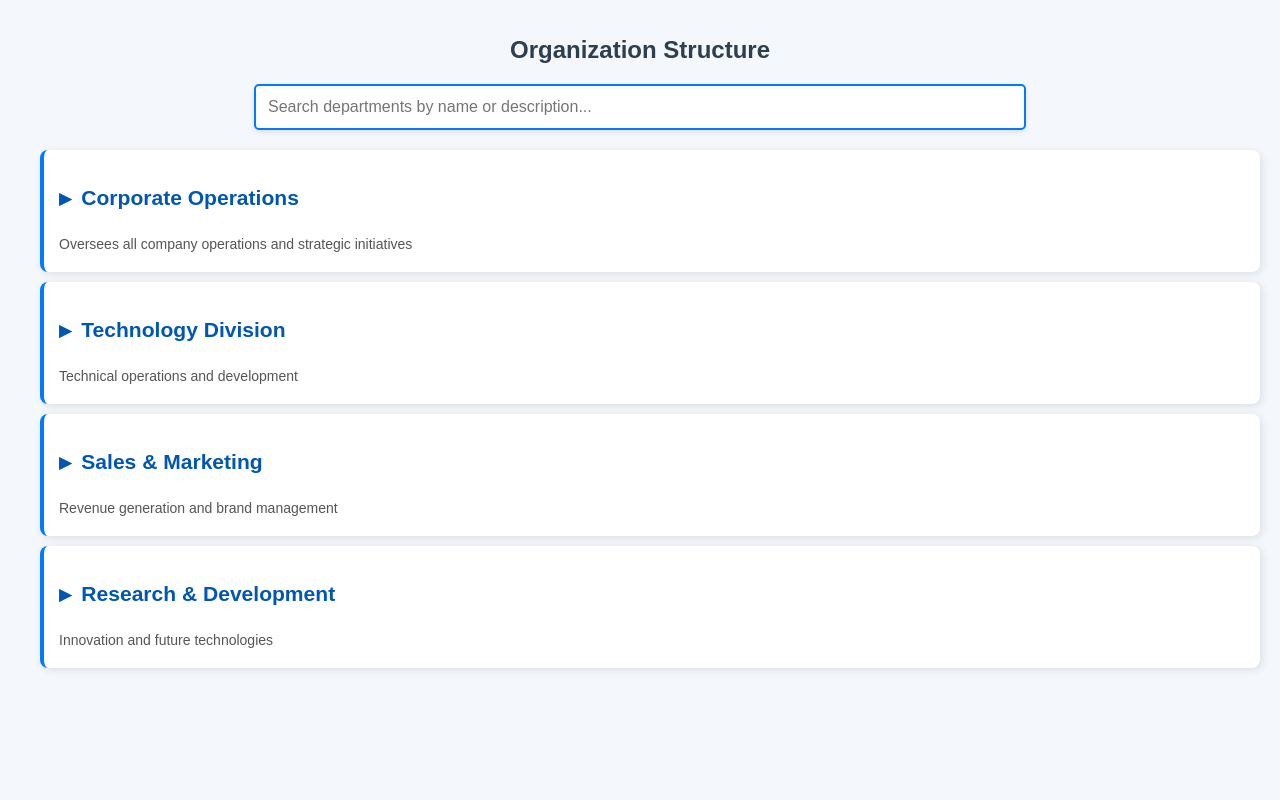
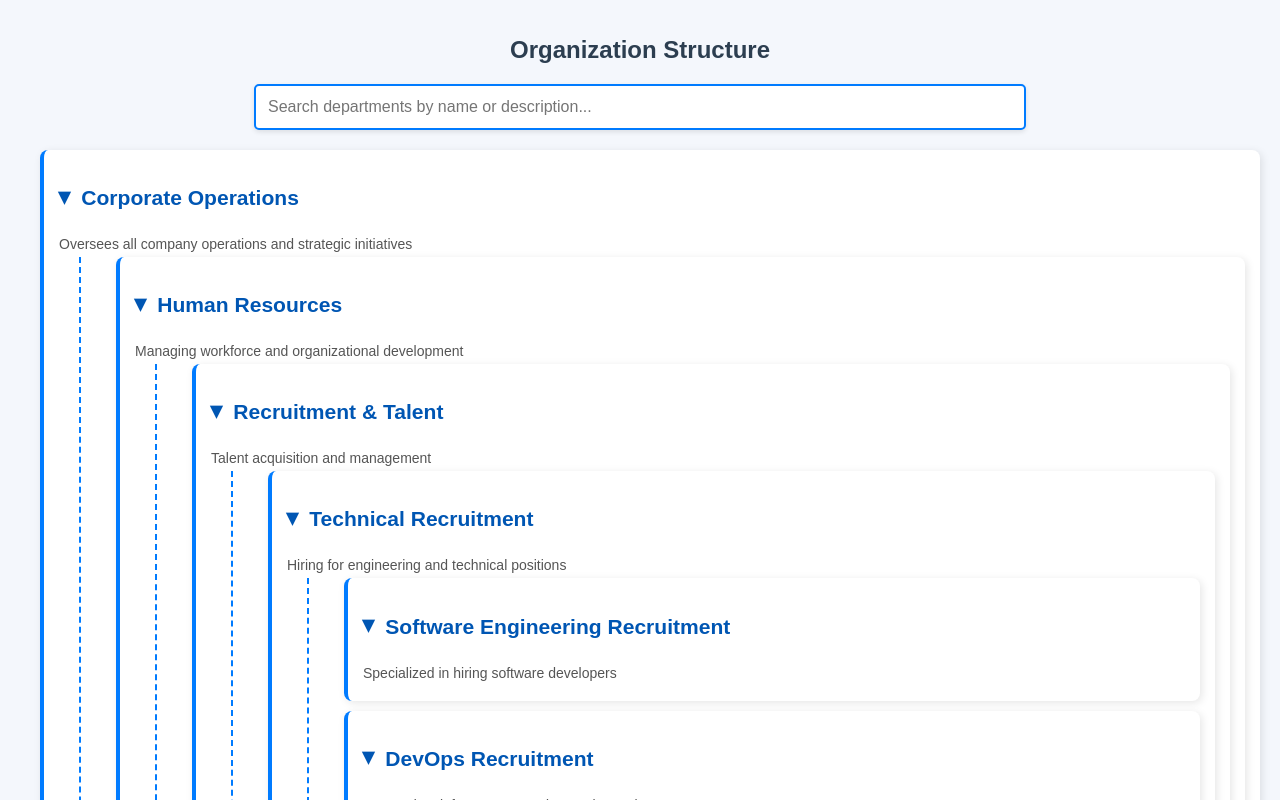
Before and after one commit to erdincerkenez-ui/department-hierarchy, a React (Create React App) app: page / in a window 1280 px wide. Shown: the top 800 px of the page. Built offline with nearby package versions, Linux system fonts and the light colour scheme; the HTML template or start-up script is replaced by a standard one.

Commit message:
Set all departments to be open by default on page load

```diff
--- a/src/components/Department.tsx
+++ b/src/components/Department.tsx
@@ -22,7 +22,7 @@ const Department: React.FC<DepartmentProps> = memo(({ id, name, description, sub
 
   // If there is a search term, always keep departments open
   useEffect(() => {
-    setIsOpen(searchTerm.trim().length > 0);
+    setIsOpen(true);
   }, [searchTerm]);
 
     // Toggle function
```
